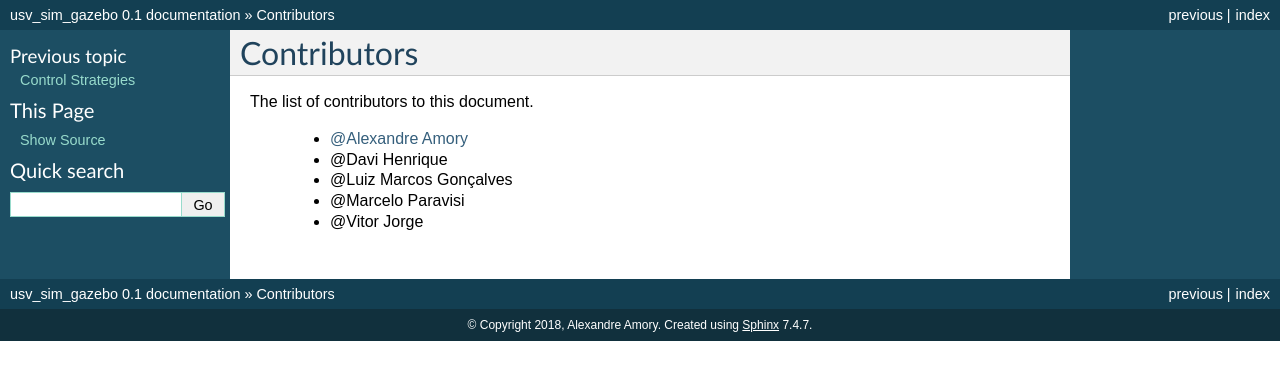
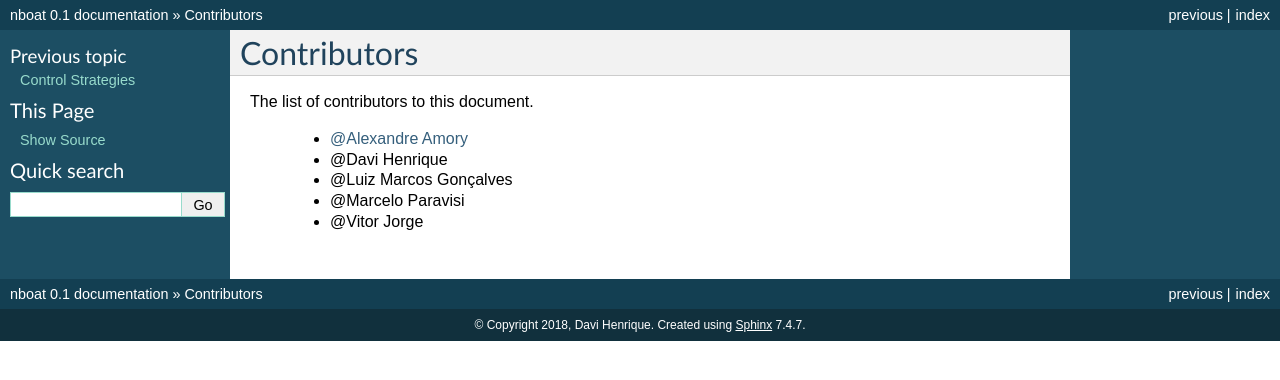
Before and after one commit to davihdsantos/sailboat-control, a Sphinx documentation site: the page built from docs/source/contributors/index.rst, in a window 1280 px wide. Shown: the top 380 px of the page. Built offline with Sphinx 7.4.7, drawn with Linux system fonts in a browser that asks for light colours.

Commit message:
testing sphinx

```diff
--- a/docs/conf.py
+++ b/docs/conf.py
@@ -44,8 +44,8 @@ source_suffix = '.rst'
 master_doc = 'index'
 
 # General information about the project.
-project = 'usv_sim_gazebo'
-copyright = '2018, Alexandre Amory'
+project = 'nboat'
+copyright = '2018, Davi Henrique'
 
 # The version info for the project you're documenting, acts as replacement for
 # |version| and |release|, also used in various other places throughout the
@@ -197,8 +197,8 @@ latex_elements = {
 # (source start file, target name, title,
 #  author, documentclass [howto, manual, or own class]).
 latex_documents = [
-  ('index', 'usv_sim.tex', 'Gazebo USV Simulation',
-   'Alexandre Amory', 'manual'),
+  ('index', 'nboat.tex', 'Nboat Documentation',
+   'Davi Henrique', 'manual'),
 ]
 
 # The name of an image file (relative to this directory) to place at the top of
@@ -227,8 +227,8 @@ latex_documents = [
 # One entry per manual page. List of tuples
 # (source start file, name, description, authors, manual section).
 man_pages = [
-  ('index', 'usv_sim.tex', 'Gazebo USV Simulation',
-   ['Alexandre Amory'], 1),
+  ('index', 'nboat.tex', 'Nboat Documentation',
+   ['Davi Henrique'], 1),
 
 ]
 
```
